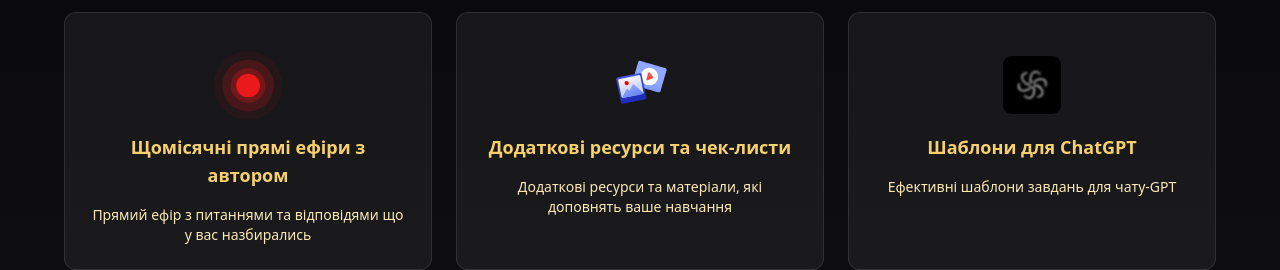
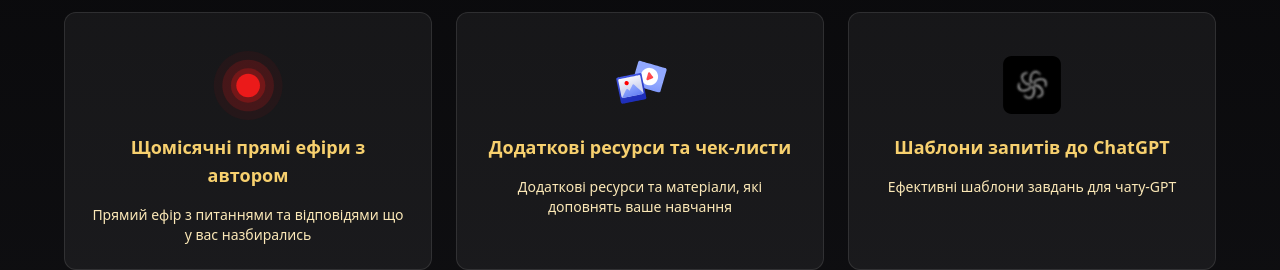
Before and after one commit to 1212bogdan/od-photo-editing-course, a React (Vite) app: page / in a window 1280 px wide. Shown: the part 6640-6910 px from the top of the page. Built offline with nearby package versions, Linux system fonts and the light colour scheme.

Commit message:
h-svh min-h-svh max-h-svh

```diff
--- a/src/components/BonusesSection.tsx
+++ b/src/components/BonusesSection.tsx
@@ -27,7 +27,7 @@ export const BonusesSection = () => {
     },
     {
       icon: OpenAI,
-      title: "Шаблони для ChatGPT",
+      title: "Шаблони запитів до ChatGPT",
       description:
         "Ефективні шаблони завдань для чату-GPT",
     },
--- a/src/components/HeroSection.tsx
+++ b/src/components/HeroSection.tsx
@@ -11,7 +11,7 @@ export const HeroSection = () => {
   ];
 
   return (
-    <section className="supports-[height:100cqh]:h-[100cqh] supports-[height:100svh]:h-[100svh] min-h-svh max-h-svh relative bg-background overflow-hidden">
+    <section className="h-svh min-h-svh max-h-svh relative bg-background overflow-hidden">
       {/* Author Image positioned at bottom right */}
       <div
         className="absolute bottom-0 right-0 w-4/5 sm:w-2/3 md:1/2 h-2/3 sm:h-4/5 md:h-full bg-cover bg-center bg-no-repeat"
```
